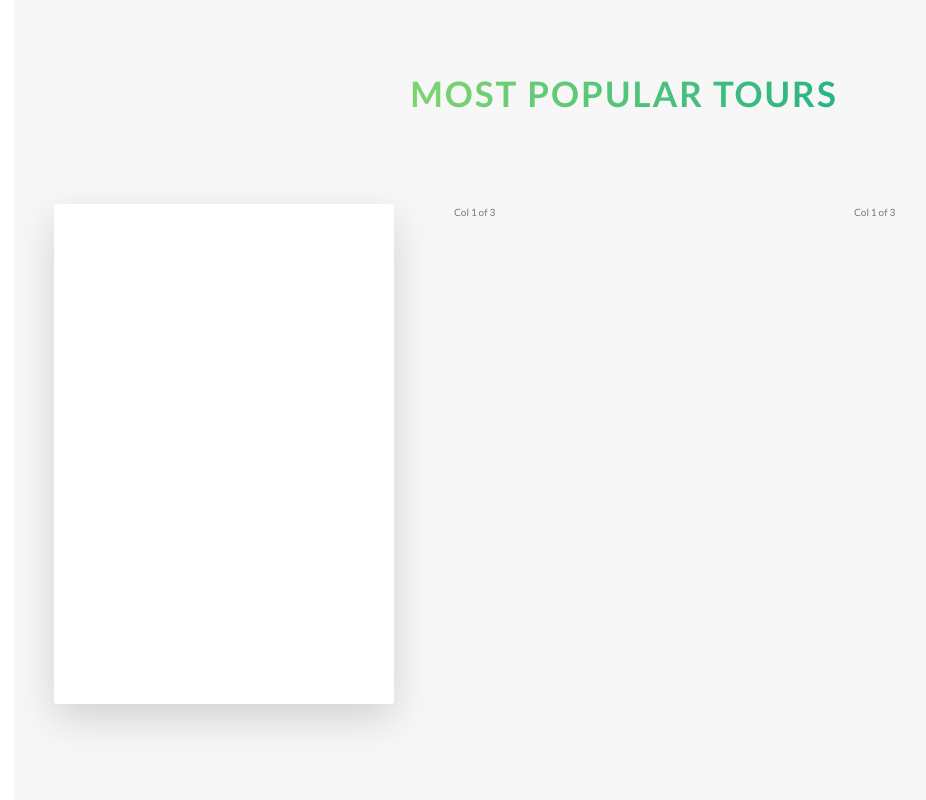
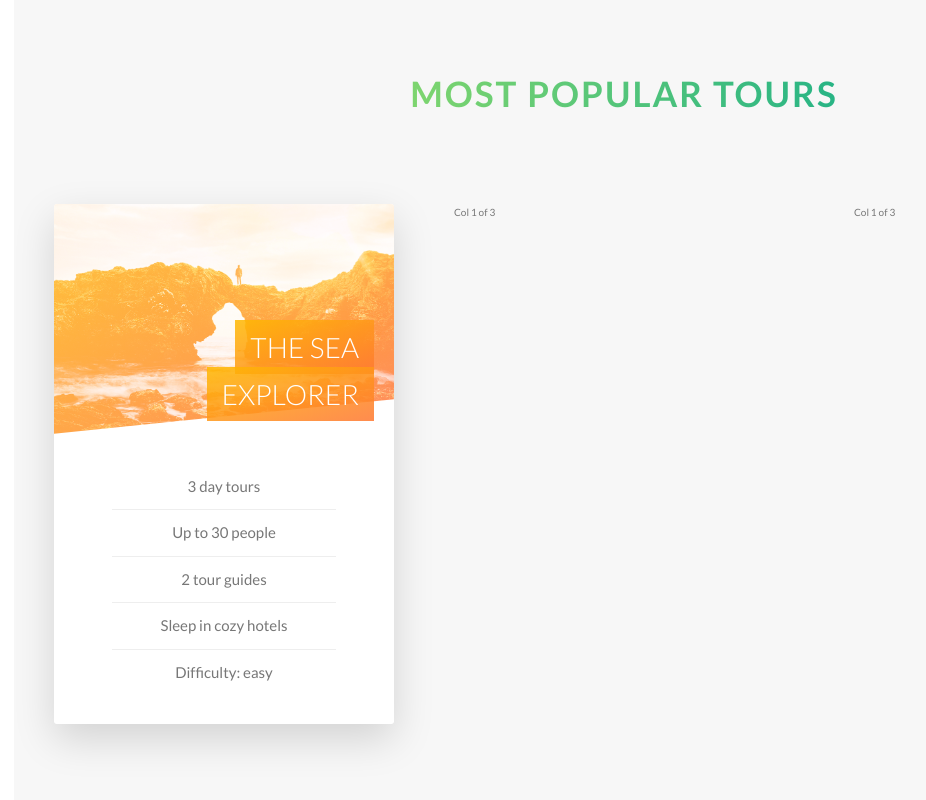
Before and after one commit to heywhyyou/natours, a website: page index.html in a window 1280 px wide. Shown: the part 2271-3071 px from the top of the page, without its empty margins (16-942 px from the left). Drawn offline with Linux system fonts and the light colour scheme.

Commit message:
feat: add front visuals of the first card

```diff
--- a/index.html
+++ b/index.html
@@ -145,7 +145,23 @@
         <div class="row">
           <div class="col-1-of-3">
             <div class="card">
-              <div class="card__side card__side--front">FRONT</div>
+              <div class="card__side card__side--front">
+                <div class="card__picture card__picture--1">&nbsp;</div>
+                <h4 class="card__heading">
+                  <span class="card__heading-span card__heading-span--1"
+                    >The Sea Explorer</span
+                  >
+                </h4>
+                <div class="card__details">
+                  <ul>
+                    <li>3 day tours</li>
+                    <li>Up to 30 people</li>
+                    <li>2 tour guides</li>
+                    <li>Sleep in cozy hotels</li>
+                    <li>Difficulty: easy</li>
+                  </ul>
+                </div>
+              </div>
               <div class="card__side card__side--back card__side--back-1">
                 BACK
               </div>
--- a/sass/abstracts/_variables.scss
+++ b/sass/abstracts/_variables.scss
@@ -11,6 +11,7 @@ $color-tertiary-light: #2998ff;
 $color-tertiary-dark: #5643fa;
 
 $color-grey-light-1: #f7f7f7;
+$color-grey-light-2: #eee;
 
 $color-grey-dark: #777;
 $color-white: #fff;
--- a/sass/components/_card.scss
+++ b/sass/components/_card.scss
@@ -1,15 +1,14 @@
 @use "../abstracts/variables" as *;
 
 .card {
+  /// Functionality
   perspective: 150rem;
   -moz-perspective: 150rem;
   position: relative;
-  height: 50rem;
+  height: 52rem;
 
   &__side {
-    color: white;
-    font-size: 2rem;
-    height: 50rem;
+    height: 52rem;
     transition: all 0.8s ease;
     position: absolute;
     top: 0;
@@ -17,6 +16,7 @@
     width: 100%;
     backface-visibility: hidden;
     border-radius: 3px;
+    overflow: hidden;
     box-shadow: 0 1.5rem 4rem rgba($color-black, 0.15);
 
     &--front {
@@ -37,12 +37,81 @@
   }
 
   &:hover &__side--front {
-    transform: rotateY(180deg);
+    transform: rotateY(-180deg);
   }
 
   &:hover &__side--back {
     transform: rotateY(0);
   }
+
+  // Front side styling
+  &__picture {
+    background-size: cover;
+    height: 23rem;
+    background-blend-mode: screen;
+    -webkit-clip-path: polygon(0 0, 100% 0, 100% 85%, 0 100%);
+    clip-path: polygon(0 0, 100% 0, 100% 85%, 0 100%);
+
+    &--1 {
+      background-image: linear-gradient(
+          to right bottom,
+          $color-secondary-light,
+          $color-secondary-dark
+        ),
+        url(../img/nat-5.jpg);
+    }
+
+    &--2 {
+      background-image: url(../img/nat-5.img);
+    }
+
+    &--3 {
+      background-image: url(../img/nat-5.img);
+    }
+  }
+
+  &__heading {
+    font-size: 2.8rem;
+    font-weight: 300;
+    text-transform: uppercase;
+    text-align: right;
+    color: $color-white;
+    position: absolute;
+    top: 12rem;
+    right: 2rem;
+    width: 75%;
+  }
+
+  &__heading-span {
+    padding: 1rem 1.5rem;
+    -webkit-box-decoration-break: clone;
+    box-decoration-break: clone;
+    &--1 {
+      background-image: linear-gradient(
+        to right bottom,
+        rgba($color-secondary-light, 0.85),
+        rgba($color-secondary-dark, 0.85)
+      );
+    }
+  }
+
+  &__details {
+    padding: 3rem;
+
+    ul {
+      list-style: none;
+      width: 80%;
+      margin: 0 auto;
+
+      li {
+        text-align: center;
+        font-size: 1.5rem;
+        padding: 1rem;
+
+        &:not(:last-child) {
+          border-bottom: 1px solid $color-grey-light-2;
+        }
+      }
+    }
+  }
 }
-
-// .card:hover .card__side {
--- a/sass/layout/_header.scss
+++ b/sass/layout/_header.scss
@@ -12,6 +12,7 @@
   background-position: top;
   position: relative;
 
+  -webkit-clip-path: polygon(0 0, 100% 0, 100% 75vh, 0 100%);
   clip-path: polygon(0 0, 100% 0, 100% 75vh, 0 100%);
 
   &__logo-box {
```
Also changed, not shown: css/style.css, 1 other file.
